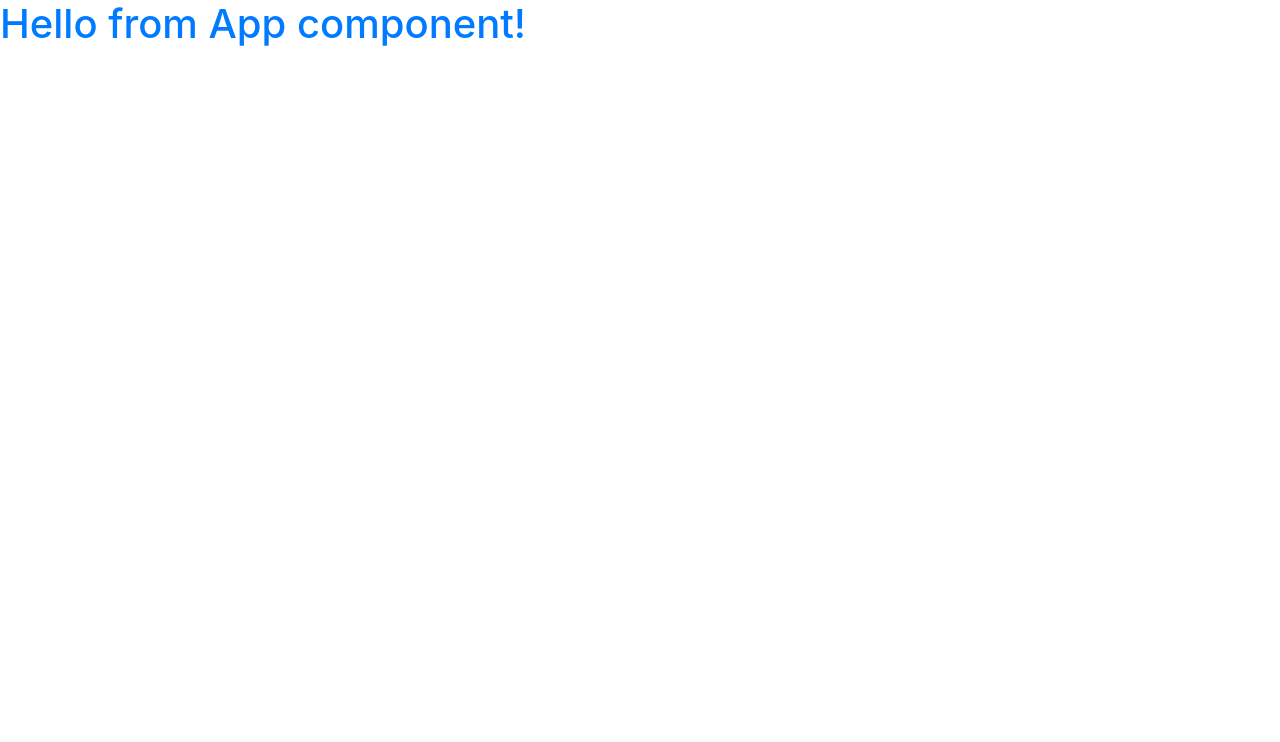
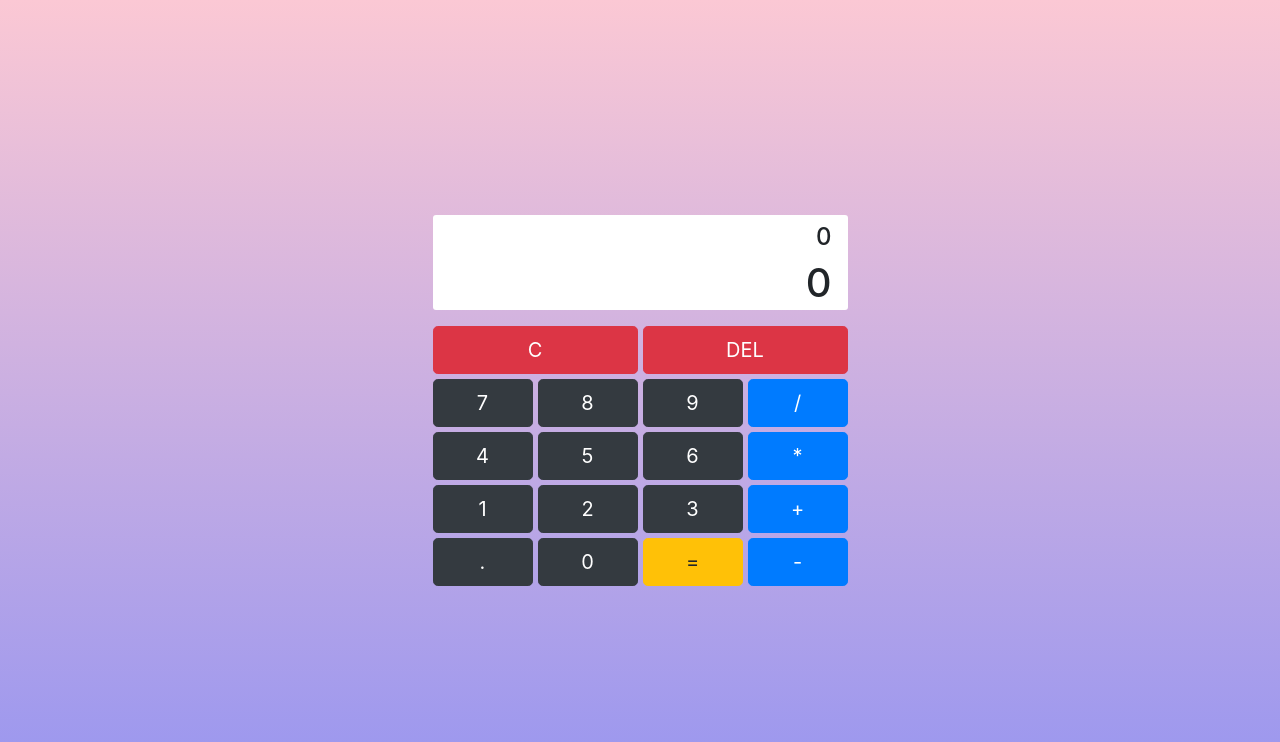
Before and after one commit to chilah/react-calculator, a React app: page / in a window 1280 px wide. Shown: the top 742 px of the page. Built offline with nearby package versions, Linux system fonts and the light colour scheme.

Commit message:
initial commit

```diff
--- a/package.json
+++ b/package.json
@@ -17,6 +17,7 @@
   },
   "devDependencies": {
     "@babel/core": "^7.4.3",
+    "@babel/plugin-proposal-class-properties": "^7.4.0",
     "@babel/preset-env": "^7.4.3",
     "@babel/preset-react": "^7.0.0",
     "babel-loader": "^8.0.5",
--- a/src/components/App.js
+++ b/src/components/App.js
@@ -1,12 +1,114 @@
-import React from 'react';
+import React, { Component } from "react";
+import Keypad from "./Keypad";
+import "./style/App.css";
 
+class App extends Component {
+  constructor() {
+    super();
+    this.state = {
+      displayValue: "",
+      prevValue: "",
+      isOperator: false,
+      error: false
+    };
+  }
 
-function App() {
-  return (
-    <div>
-      <h1 className="text-primary">Hello from App component!</h1>
-    </div>
-  )
+  inputValue = e => {
+    const { name } = e.target;
+
+    if (this.state.isOperator) {
+      this.setState(state => {
+        return {
+          displayValue: name,
+          prevValue: state.prevValue + name,
+          isOperator: false
+        };
+      });
+    } else {
+      this.setState(state => {
+        return {
+          displayValue: state.displayValue + name,
+          prevValue: state.prevValue + name
+        };
+      });
+    }
+  };
+
+  inputOperator = e => {
+    const { name } = e.target;
+
+    if (this.state.displayValue !== "" && !this.state.isOperator) {
+      this.setState(state => {
+        return {
+          displayValue: name,
+          prevValue: state.prevValue + name,
+          isOperator: true
+        };
+      });
+    }
+
+    if (this.state.isOperator) {
+      this.setState(state => {
+        return {
+          displayValue: name,
+          prevValue: state.prevValue.slice(0, -1) + name,
+        }
+      })
+    }
+  };
+
+  calculate = () => {
+    const calc = eval(this.state.prevValue);
+
+    this.setState(state => {
+      return {
+        displayValue: String(calc),
+        prevValue: String(calc)
+      };
+    });
+  };
+
+  deleteValue = () => {
+    const { displayValue } = this.state;
+    const num = displayValue.length > 1 ? displayValue.slice(0, -1) : "";
+
+    this.setState(state => {
+      return {
+        displayValue: num
+      };
+    });
+  };
+
+  clearValue = () => {
+    this.setState(state => {
+      return {
+        displayValue: "",
+        prevValue: "",
+        isOperator: false
+      };
+    });
+  };
+
+  render() {
+    return (
+      <div>
+        <div className="display">
+          {this.state.error && <h3>Please fill the completely digit</h3>}
+          <h5 className="display--prevValue">
+            {this.state.prevValue ? this.state.prevValue : "0"}
+          </h5>
+          <h1>{this.state.displayValue ? this.state.displayValue : "0"}</h1>
+        </div>
+        <Keypad
+          inputValue={this.inputValue}
+          inputOperator={this.inputOperator}
+          calculate={this.calculate}
+          deleteValue={this.deleteValue}
+          clearValue={this.clearValue}
+        />
+      </div>
+    );
+  }
 }
 
 export default App;
--- /dev/null
+++ b/src/components/Keypad.js
@@ -0,0 +1,136 @@
+import React, { Component } from "react";
+import "./style/Keypad.css";
+
+export class Keypad extends Component {
+  render() {
+    return (
+      <div className="keypad">
+        <button
+          name="clear"
+          onClick={this.props.clearValue}
+          className="btn btn-danger btn-lg clear__btn"
+        >
+          C
+        </button>
+        <button
+          name="delete"
+          onClick={this.props.deleteValue}
+          className="btn btn-danger btn-lg delete__btn"
+        >
+          DEL
+        </button>
+        <button
+          name="7"
+          onClick={this.props.inputValue}
+          className="btn btn-dark btn-lg"
+        >
+          7
+        </button>
+        <button
+          name="8"
+          onClick={this.props.inputValue}
+          className="btn btn-dark btn-lg"
+        >
+          8
+        </button>
+        <button
+          name="9"
+          onClick={this.props.inputValue}
+          className="btn btn-dark btn-lg"
+        >
+          9
+        </button>
+        <button
+          name="/"
+          onClick={this.props.inputOperator}
+          className="btn btn-primary btn-lg"
+        >
+          /
+        </button>
+        <button
+          name="4"
+          onClick={this.props.inputValue}
+          className="btn btn-dark btn-lg"
+        >
+          4
+        </button>
+        <button
+          name="5"
+          onClick={this.props.inputValue}
+          className="btn btn-dark btn-lg"
+        >
+          5
+        </button>
+        <button
+          name="6"
+          onClick={this.props.inputValue}
+          className="btn btn-dark btn-lg"
+        >
+          6
+        </button>
+        <button
+          name="*"
+          onClick={this.props.inputOperator}
+          className="btn btn-primary btn-lg"
+        >
+          *
+        </button>
+        <button
+          name="1"
+          onClick={this.props.inputValue}
+          className="btn btn-dark btn-lg"
+        >
+          1
+        </button>
+        <button
+          name="2"
+          onClick={this.props.inputValue}
+          className="btn btn-dark btn-lg"
+        >
+          2
+        </button>
+
+        <button
+          name="3"
+          onClick={this.props.inputValue}
+          className="btn btn-dark btn-lg"
+        >
+          3
+        </button>
+        <button
+          name="+"
+          onClick={this.props.inputOperator}
+          className="btn btn-primary btn-lg"
+        >
+          +
+        </button>
+        <button name="." className="btn btn-dark btn-lg">
+          .
+        </button>
+        <button
+          name="0"
+          onClick={this.props.inputValue}
+          className="btn btn-dark btn-lg"
+        >
+          0
+        </button>
+        <button
+          name="="
+          onClick={this.props.calculate}
+          className="btn btn-warning btn-lg"
+        >
+          =
+        </button>
+        <button
+          name="-"
+          onClick={this.props.inputOperator}
+          className="btn btn-primary btn-lg"
+        >
+          -
+        </button>
+      </div>
+    );
+  }
+}
+
+export default Keypad;
--- /dev/null
+++ b/src/components/style/App.css
@@ -0,0 +1,24 @@
+body {
+  padding: 0;
+  margin: 0;
+  height: 100vh;
+  background-image: linear-gradient(to top, #9795f0 0%, #fbc8d4 100%);
+  display: flex;
+  justify-content: center;
+  align-items: center;
+}
+
+.display {
+  background: white;
+  width: 100%;
+  height: 95px;
+  text-align: right;
+  padding: 0.5rem 1rem;
+  margin-bottom: 1rem;
+  border-radius: 3px;
+  overflow: auto;
+}
+
+.display--prevValue {
+  font-size: 1.5rem;
+}
--- /dev/null
+++ b/src/components/style/Keypad.css
@@ -0,0 +1,14 @@
+.keypad {
+  width: 100%;
+  display: grid;
+  grid-template-columns: repeat(4, 100px);
+  grid-gap: 5px;
+}
+
+.delete__btn {
+  grid-column: 3 / 5;
+}
+
+.clear__btn {
+  grid-column: 1 / 3;
+}
--- a/src/index.html
+++ b/src/index.html
@@ -4,7 +4,7 @@
   <meta charset="UTF-8">
   <meta name="viewport" content="width=device-width, initial-scale=1.0">
   <meta http-equiv="X-UA-Compatible" content="ie=edge">
-  <title>React App</title>
+  <title>Calculator App</title>
   <link rel="stylesheet" href="">
 </head>
 <body>
--- a/src/index.js
+++ b/src/index.js
@@ -3,4 +3,5 @@ import ReactDOM from 'react-dom';
 import App from './components/App';
 import 'bootstrap/dist/css/bootstrap.css'
 
+
 ReactDOM.render(<App />, document.getElementById('app'));
```
Also changed, not shown: .babelrc, 1 other file (tests, documents, lock files or other folders).
